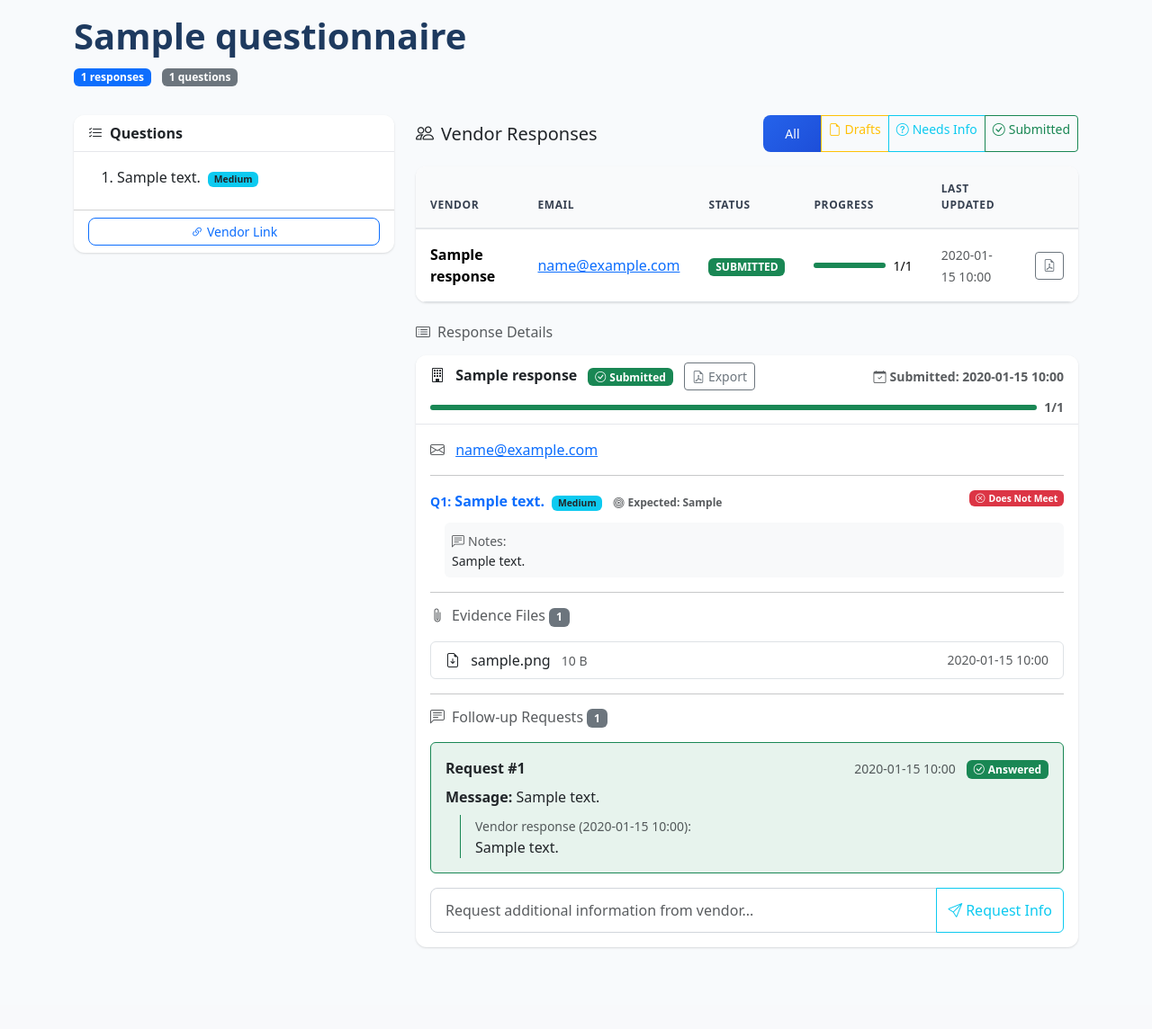
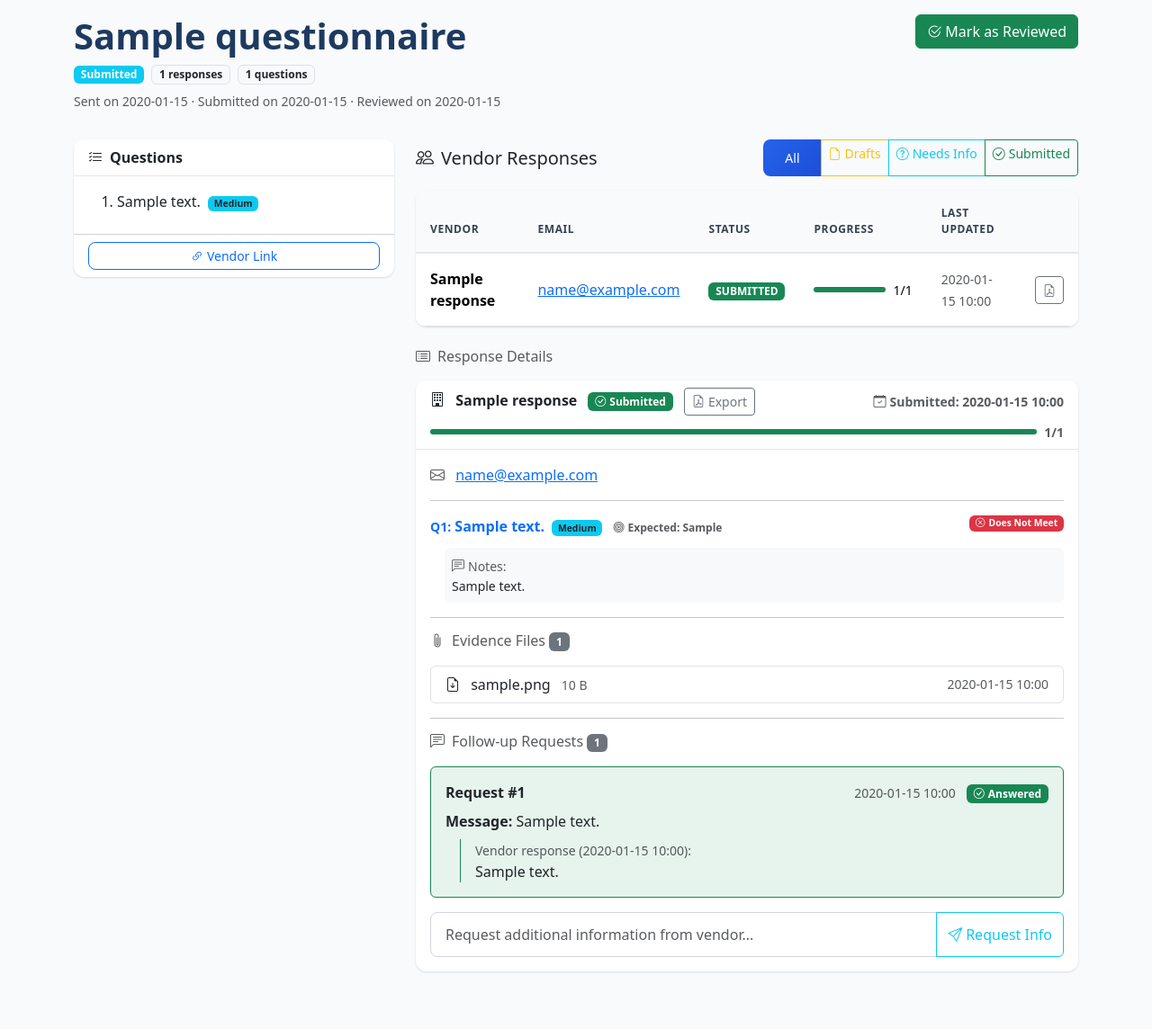
Before and after one commit to mbrynil/third-party-risk-questionnaire, a FastAPI app: page /responses/1 in a window 1280 px wide. Shown: the part 112-1256 px from the top of the page at 90% size. Before the commit the page ends 1166 px from the top, so only its background shows below. Run offline with FastAPI, Linux system fonts and the light colour scheme; tables that the repository leaves empty hold one stand-in row (values such as "Sample post").

Commit message:
Add assessment lifecycle and status tracking to questionnaires
Introduce new assessment status fields (DRAFT, SENT, IN_PROGRESS, SUBMITTED, REVIEWED) to the Questionnaire model. Implement server-side logic to manage status transitions and enforce read-only behavior for submitted assessments. Update UI elements, including badges and timestamps, across vendor and company views to reflect the new lifecycle states.

Replit-Commit-Author: Agent
Replit-Commit-Session-Id: 615a8b8f-c147-4759-af81-70a03223fd6b
Replit-Commit-Checkpoint-Type: intermediate_checkpoint
Replit-Commit-Event-Id: 2c9ae404-adaf-4cc6-a16f-ebea49ac0d15
Replit-Commit-Screenshot-Url: https://storage.googleapis.com/screenshot-production-us-central1/802b7009-4459-4ebe-b95b-51d83740a11a/615a8b8f-c147-4759-af81-70a03223fd6b/hk7QjlN
Replit-Helium-Checkpoint-Created: true

```diff
--- a/main.py
+++ b/main.py
@@ -13,6 +13,8 @@ from models import (
     Questionnaire, Question, Response, Answer, QuestionBankItem, EvidenceFile, FollowUp, ConditionalRule, Vendor,
     VALID_CHOICES, RESPONSE_STATUS_DRAFT, RESPONSE_STATUS_SUBMITTED, RESPONSE_STATUS_NEEDS_INFO,
     VENDOR_STATUS_ACTIVE, VENDOR_STATUS_ARCHIVED, VALID_VENDOR_STATUSES,
+    ASSESSMENT_STATUS_DRAFT, ASSESSMENT_STATUS_SENT, ASSESSMENT_STATUS_IN_PROGRESS,
+    ASSESSMENT_STATUS_SUBMITTED, ASSESSMENT_STATUS_REVIEWED, VALID_ASSESSMENT_STATUSES,
     compute_expectation_status
 )
 from datetime import datetime
@@ -261,7 +263,9 @@ async def vendor_form(request: Request, token: str, email: Optional[str] = None,
         "existing_response": existing_response,
         "conditional_rules": json.dumps(rules_for_js),
         "RESPONSE_STATUS_SUBMITTED": RESPONSE_STATUS_SUBMITTED,
-        "RESPONSE_STATUS_NEEDS_INFO": RESPONSE_STATUS_NEEDS_INFO
+        "RESPONSE_STATUS_NEEDS_INFO": RESPONSE_STATUS_NEEDS_INFO,
+        "ASSESSMENT_STATUS_SUBMITTED": ASSESSMENT_STATUS_SUBMITTED,
+        "ASSESSMENT_STATUS_REVIEWED": ASSESSMENT_STATUS_REVIEWED
     })
 
 
@@ -274,6 +278,27 @@ async def submit_vendor_response(
     questionnaire = db.query(Questionnaire).filter(Questionnaire.token == token).first()
     if not questionnaire:
         raise HTTPException(status_code=404, detail="Questionnaire not found")
+
+    # Server-side enforcement: block edits after assessment is submitted
+    if questionnaire.status in [ASSESSMENT_STATUS_SUBMITTED, ASSESSMENT_STATUS_REVIEWED]:
+        questions = db.query(Question).filter(
+            Question.questionnaire_id == questionnaire.id
+        ).order_by(Question.order).all()
+        existing_response = db.query(Response).filter(
+            Response.questionnaire_id == questionnaire.id,
+            Response.status == RESPONSE_STATUS_SUBMITTED
+        ).first()
+        return templates.TemplateResponse("vendor_form.html", {
+            "request": request,
+            "questionnaire": questionnaire,
+            "questions": questions,
+            "existing_response": existing_response,
+            "RESPONSE_STATUS_SUBMITTED": RESPONSE_STATUS_SUBMITTED,
+            "RESPONSE_STATUS_NEEDS_INFO": RESPONSE_STATUS_NEEDS_INFO,
+            "ASSESSMENT_STATUS_SUBMITTED": ASSESSMENT_STATUS_SUBMITTED,
+            "ASSESSMENT_STATUS_REVIEWED": ASSESSMENT_STATUS_REVIEWED,
+            "error": "This assessment has already been submitted and cannot be edited."
+        })
 
     form_data = await request.form()
     vendor_name = str(form_data.get("vendor_name", "")).strip()
@@ -303,6 +328,8 @@ async def submit_vendor_response(
             "existing_response": existing_response,
             "RESPONSE_STATUS_SUBMITTED": RESPONSE_STATUS_SUBMITTED,
             "RESPONSE_STATUS_NEEDS_INFO": RESPONSE_STATUS_NEEDS_INFO,
+            "ASSESSMENT_STATUS_SUBMITTED": ASSESSMENT_STATUS_SUBMITTED,
+            "ASSESSMENT_STATUS_REVIEWED": ASSESSMENT_STATUS_REVIEWED,
             "error": "You have already submitted this questionnaire. Editing is no longer allowed."
         })
 
@@ -374,6 +401,17 @@ async def submit_vendor_response(
         )
         db.add(answer)
 
+    # Update assessment lifecycle status
+    if action == "submit":
+        # Transition to SUBMITTED (from SENT or IN_PROGRESS)
+        if questionnaire.status in [ASSESSMENT_STATUS_SENT, ASSESSMENT_STATUS_IN_PROGRESS]:
+            questionnaire.status = ASSESSMENT_STATUS_SUBMITTED
+            questionnaire.submitted_at = datetime.utcnow()
+    else:
+        # Save draft: transition SENT → IN_PROGRESS on first interaction
+        if questionnaire.status == ASSESSMENT_STATUS_SENT:
+            questionnaire.status = ASSESSMENT_STATUS_IN_PROGRESS
+
     db.commit()
 
     if action == "submit":
@@ -387,6 +425,8 @@ async def submit_vendor_response(
             "existing_response": response,
             "RESPONSE_STATUS_SUBMITTED": RESPONSE_STATUS_SUBMITTED,
             "RESPONSE_STATUS_NEEDS_INFO": RESPONSE_STATUS_NEEDS_INFO,
+            "ASSESSMENT_STATUS_SUBMITTED": ASSESSMENT_STATUS_SUBMITTED,
+            "ASSESSMENT_STATUS_REVIEWED": ASSESSMENT_STATUS_REVIEWED,
             "success": f"Draft saved at {response.last_saved_at.strftime('%Y-%m-%d %H:%M:%S')} UTC"
         })
 
@@ -473,7 +513,12 @@ async def view_questionnaire_responses(
         "eval_dicts": eval_dicts,
         "RESPONSE_STATUS_DRAFT": RESPONSE_STATUS_DRAFT,
         "RESPONSE_STATUS_SUBMITTED": RESPONSE_STATUS_SUBMITTED,
-        "RESPONSE_STATUS_NEEDS_INFO": RESPONSE_STATUS_NEEDS_INFO
+        "RESPONSE_STATUS_NEEDS_INFO": RESPONSE_STATUS_NEEDS_INFO,
+        "ASSESSMENT_STATUS_DRAFT": ASSESSMENT_STATUS_DRAFT,
+        "ASSESSMENT_STATUS_SENT": ASSESSMENT_STATUS_SENT,
+        "ASSESSMENT_STATUS_IN_PROGRESS": ASSESSMENT_STATUS_IN_PROGRESS,
+        "ASSESSMENT_STATUS_SUBMITTED": ASSESSMENT_STATUS_SUBMITTED,
+        "ASSESSMENT_STATUS_REVIEWED": ASSESSMENT_STATUS_REVIEWED
     })
 
 
@@ -1047,6 +1092,12 @@ async def share_questionnaire(request: Request, questionnaire_id: int, db: Sessi
     if not questionnaire:
         raise HTTPException(status_code=404, detail="Questionnaire not found")
 
+    # Transition DRAFT → SENT when accessing share link
+    if questionnaire.status == ASSESSMENT_STATUS_DRAFT:
+        questionnaire.status = ASSESSMENT_STATUS_SENT
+        questionnaire.sent_at = datetime.utcnow()
+        db.commit()
+
     base_url = str(request.base_url).rstrip('/')
     vendor_url = f"{base_url}/vendor/{questionnaire.token}"
 
@@ -1199,6 +1250,27 @@ async def delete_template(template_id: int, db: Session = Depends(get_db)):
     db.commit()
 
     return RedirectResponse(url="/templates?deleted=1", status_code=303)
+
+
+@app.post("/questionnaire/{questionnaire_id}/mark-reviewed")
+async def mark_questionnaire_reviewed(
+    questionnaire_id: int,
+    db: Session = Depends(get_db)
+):
+    questionnaire = db.query(Questionnaire).filter(
+        Questionnaire.id == questionnaire_id,
+        Questionnaire.is_template == False
+    ).first()
+    if not questionnaire:
+        raise HTTPException(status_code=404, detail="Questionnaire not found")
+
+    # Only allow marking as reviewed if currently SUBMITTED
+    if questionnaire.status == ASSESSMENT_STATUS_SUBMITTED:
+        questionnaire.status = ASSESSMENT_STATUS_REVIEWED
+        questionnaire.reviewed_at = datetime.utcnow()
+        db.commit()
+
+    return RedirectResponse(url=f"/responses/{questionnaire_id}?marked_reviewed=1", status_code=303)
 
 
 # ==================== VENDOR ROUTES ====================
--- a/models.py
+++ b/models.py
@@ -40,6 +40,20 @@ class Vendor(Base):
     questionnaires = relationship("Questionnaire", back_populates="vendor")
 
 
+ASSESSMENT_STATUS_DRAFT = "DRAFT"
+ASSESSMENT_STATUS_SENT = "SENT"
+ASSESSMENT_STATUS_IN_PROGRESS = "IN_PROGRESS"
+ASSESSMENT_STATUS_SUBMITTED = "SUBMITTED"
+ASSESSMENT_STATUS_REVIEWED = "REVIEWED"
+VALID_ASSESSMENT_STATUSES = [
+    ASSESSMENT_STATUS_DRAFT,
+    ASSESSMENT_STATUS_SENT,
+    ASSESSMENT_STATUS_IN_PROGRESS,
+    ASSESSMENT_STATUS_SUBMITTED,
+    ASSESSMENT_STATUS_REVIEWED
+]
+
+
 class Questionnaire(Base):
     __tablename__ = "questionnaires"
 
@@ -52,6 +66,10 @@ class Questionnaire(Base):
     template_name = Column(String(255), nullable=True)
     template_description = Column(Text, nullable=True)
     vendor_id = Column(Integer, ForeignKey("vendors.id"), nullable=True)
+    status = Column(String(20), default=ASSESSMENT_STATUS_DRAFT, nullable=False)
+    sent_at = Column(DateTime, nullable=True)
+    submitted_at = Column(DateTime, nullable=True)
+    reviewed_at = Column(DateTime, nullable=True)
 
     vendor = relationship("Vendor", back_populates="questionnaires")
     questions = relationship("Question", back_populates="questionnaire", cascade="all, delete-orphan")
--- a/templates/questionnaire_responses.html
+++ b/templates/questionnaire_responses.html
@@ -10,12 +10,48 @@
             <li class="breadcrumb-item active">{{ questionnaire.title }}</li>
         </ol>
     </nav>
-    <h1>{{ questionnaire.title }}</h1>
-    <p>
-        <span class="badge bg-primary me-2">{{ responses|length }} responses</span>
-        <span class="badge bg-secondary">{{ questions|length }} questions</span>
-    </p>
+    <div class="d-flex flex-wrap justify-content-between align-items-start mb-3">
+        <div>
+            <h1 class="mb-2">{{ questionnaire.title }}</h1>
+            <div class="d-flex flex-wrap gap-2 align-items-center">
+                {% if questionnaire.status == ASSESSMENT_STATUS_DRAFT %}
+                <span class="badge bg-secondary">Draft</span>
+                {% elif questionnaire.status == ASSESSMENT_STATUS_SENT %}
+                <span class="badge bg-primary">Sent</span>
+                {% elif questionnaire.status == ASSESSMENT_STATUS_IN_PROGRESS %}
+                <span class="badge bg-warning text-dark">In Progress</span>
+                {% elif questionnaire.status == ASSESSMENT_STATUS_SUBMITTED %}
+                <span class="badge bg-info">Submitted</span>
+                {% elif questionnaire.status == ASSESSMENT_STATUS_REVIEWED %}
+                <span class="badge bg-success">Reviewed</span>
+                {% endif %}
+                <span class="badge bg-light text-dark border">{{ responses|length }} responses</span>
+                <span class="badge bg-light text-dark border">{{ questions|length }} questions</span>
+            </div>
+            <div class="small text-muted mt-2">
+                {% if questionnaire.sent_at %}Sent on {{ questionnaire.sent_at.strftime('%Y-%m-%d') }}{% endif %}
+                {% if questionnaire.submitted_at %} &middot; Submitted on {{ questionnaire.submitted_at.strftime('%Y-%m-%d') }}{% endif %}
+                {% if questionnaire.reviewed_at %} &middot; Reviewed on {{ questionnaire.reviewed_at.strftime('%Y-%m-%d') }}{% endif %}
+            </div>
+        </div>
+        <div class="mt-2 mt-md-0">
+            {% if questionnaire.status == ASSESSMENT_STATUS_SUBMITTED %}
+            <form action="/questionnaire/{{ questionnaire.id }}/mark-reviewed" method="post" class="d-inline">
+                <button type="submit" class="btn btn-success">
+                    <i class="bi bi-check2-circle me-1"></i>Mark as Reviewed
+                </button>
+            </form>
+            {% endif %}
+        </div>
+    </div>
 </div>
+
+{% if request.query_params.get('marked_reviewed') %}
+<div class="alert alert-success alert-dismissible fade show" role="alert">
+    <i class="bi bi-check-circle me-2"></i>Assessment marked as reviewed.
+    <button type="button" class="btn-close" data-bs-dismiss="alert"></button>
+</div>
+{% endif %}
 
 <div class="row">
     <div class="col-lg-4 mb-4">
```
Also changed, not shown: attached_assets/Pasted-Implement-assessment-lifecycle-states-for-questionnaire_1769016100470.txt (added, +140 -0 lines), replit.md (+7 -1 lines), templates/vendor_form.html (+17 -17 lines), templates/vendor_profile.html (+11 -5 lines).
